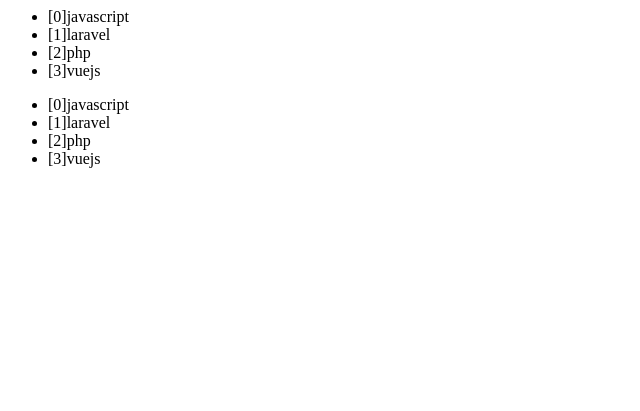
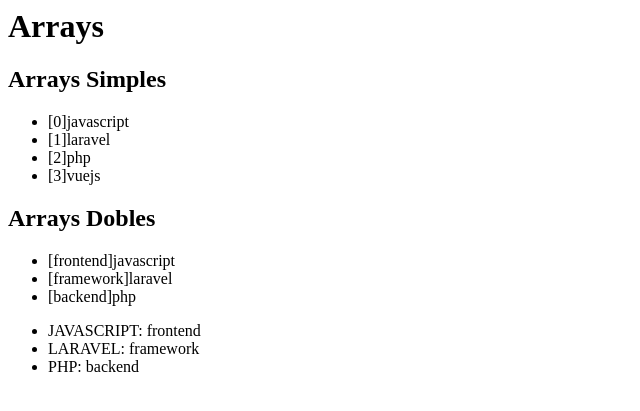
Before and after one commit to C3SC0-V4113/Manejo-Data-en-PHP, a PHP site: page / in a window 1280 px wide. Shown: the top 411 px of the page, without its empty margins (0-640 px from the left). Run offline with PHP 8.4, Linux system fonts and the light colour scheme.

Commit message:
entendiendo los arrays dobles

```diff
--- a/Ejercicio 7 Arrays/index.php
+++ b/Ejercicio 7 Arrays/index.php
@@ -1,4 +1,12 @@
 <?php
+
+echo "<h1>Arrays</h1>";
+
+echo "<h2>Arrays Simples</h2>";
+
+/**
+ * Arrays Simples
+ */
 
 $cursos=['javascript','laravel','php','vuejs'];
 
@@ -8,8 +16,40 @@ foreach ($cursos as $key => $curso) {
 }
 echo '</ul>';
 
+/*
 echo '<ul>';
 for ($i=0; $i < count($cursos); $i++) {
     echo "<li>[$i]$cursos[$i]</li>";
 }
 echo '</ul>';
+*/
+
+/**
+ * Arrays Dobles
+ */
+echo "<h2>Arrays Dobles</h2>";
+
+$courses=[
+    'frontend'=>'javascript',
+    'framework'=>'laravel',
+    'backend'=>'php'
+];
+
+echo '<ul>';
+foreach ($courses as $key => $curso) {
+    echo "<li>[$key]$curso</li>";
+}
+echo '</ul>';
+
+/**
+ * Usando array_walk con el
+ * objetivo de iterar
+ */
+
+function upper($curso, $llave){
+    echo '<li>'.strtoupper($curso).": $llave".'</li>';
+}
+
+echo '<ul>';
+array_walk($courses,'upper');
+echo '</ul>';
```
